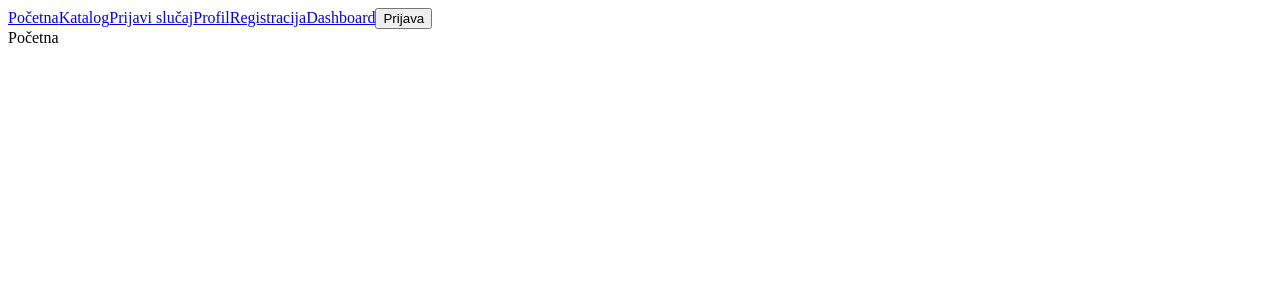
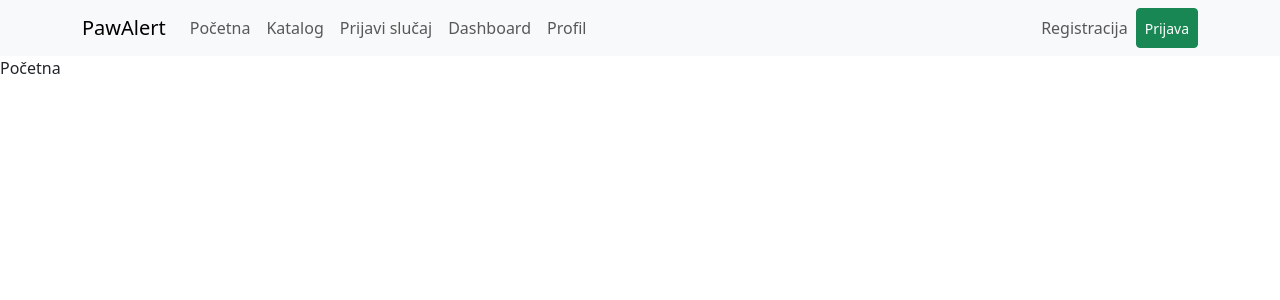
Before and after one commit to moritzanamaria/PawAlert, a React (Vite) app: page / in a window 1280 px wide. Shown: the top 300 px of the page. Built offline with nearby package versions, Linux system fonts and the light colour scheme.

Commit message:
Dodan bootstrap Navbar, Constants,jsx + promjena favicon

```diff
--- a/package.json
+++ b/package.json
@@ -11,9 +11,11 @@
   },
   "dependencies": {
     "bootstrap": "^5.3.8",
+    "leaflet": "^1.9.4",
     "react": "^19.2.8",
     "react-bootstrap": "^2.10.10",
     "react-dom": "^19.2.8",
+    "react-leaflet": "^5.0.0",
     "react-router-dom": "^7.18.4"
   },
   "devDependencies": {
--- a/src/App.jsx
+++ b/src/App.jsx
@@ -7,19 +7,20 @@ import Profil from "./pages/Profil"
 import Registracija from "./pages/Registracija"
 import Dashboard from "./pages/Dashboard"
 import Navbar from "./components/Navbar"
+import { RouteNames } from "./components/Constants"
 
 function App() {
   return (
     <BrowserRouter>
       <Navbar />
       <Routes>
-        <Route path="/" element={<Pocetna />} />
-        <Route path="/prijave" element={<Prijave />} />
-        <Route path="/prijave/ :id" element={<DetaljiSlucaja />} />
-        <Route path="/prijavi-slucaj" element={<PrijaviSlucaj />} />
-        <Route path="/profil" element={<Profil />} />
-        <Route path="/registracija" element={<Registracija />} />
-        <Route path="/dashboard" element={<Dashboard />} />
+        <Route path={RouteNames.HOME} element={<Pocetna />} />
+        <Route path={RouteNames.PRIJAVE} element={<Prijave />} />
+        <Route path={RouteNames.DETALJI_SLUCAJA} element={<DetaljiSlucaja />} />
+        <Route path={RouteNames.PRIJAVI_SLUCAJ} element={<PrijaviSlucaj />} />
+        <Route path={RouteNames.DASHBOARD} element={<Dashboard />} />
+        <Route path={RouteNames.PROFIL} element={<Profil />} />
+        <Route path={RouteNames.REGISTRACIJA} element={<Registracija />} />
       </Routes>
     </BrowserRouter>
   )
--- /dev/null
+++ b/src/components/Constants.jsx
@@ -0,0 +1,9 @@
+export const RouteNames = {
+  HOME: "/",
+  PRIJAVE: "/prijave",
+  DETALJI_SLUCAJA: "/prijave/:id",
+  PRIJAVI_SLUCAJ: "/prijavi-slucaj",
+  DASHBOARD: "/dashboard",
+  PROFIL: "/profil",
+  REGISTRACIJA: "/registracija",
+};
--- a/src/components/Navbar.jsx
+++ b/src/components/Navbar.jsx
@@ -1,17 +1,33 @@
+import { Container, Nav, Navbar as BsNavbar, Row, Col } from "react-bootstrap"
 import { Link } from "react-router-dom"
+import { RouteNames } from "./Constants"
+import { Image } from "react-bootstrap"
 
 function Navbar() {
-    return (
-        <nav>
-            <Link to="/">Početna</Link>
-            <Link to="/prijave">Katalog</Link>
-            <Link to="/prijavi-slucaj">Prijavi slučaj</Link>
-            <Link to="/profil">Profil</Link>
-            <Link to="/registracija">Registracija</Link>
-            <Link to="/dashboard">Dashboard</Link>
-            <button>Prijava</button>
-        </nav>
-    )
+  return (
+    <BsNavbar expand="lg" className="bg-light" role="navigation" aria-label="Glavni izbornik">
+      <Container>
+        <BsNavbar.Brand as={Link} to={RouteNames.HOME}>
+          PawAlert
+        </BsNavbar.Brand>
+        <BsNavbar.Toggle aria-controls="glavni-navbar" />
+        <BsNavbar.Collapse id="glavni-navbar">
+          <Nav className="me-auto">
+            <Nav.Link as={Link} to={RouteNames.HOME}>Početna</Nav.Link>
+            <Nav.Link as={Link} to={RouteNames.PRIJAVE}>Katalog</Nav.Link>
+            <Nav.Link as={Link} to={RouteNames.PRIJAVI_SLUCAJ}>Prijavi slučaj</Nav.Link>
+            <Nav.Link as={Link} to={RouteNames.DASHBOARD}>Dashboard</Nav.Link>
+            <Nav.Link as={Link} to={RouteNames.PROFIL}>Profil</Nav.Link>
+          </Nav>
+          <Nav>
+            <Nav.Link as={Link} to={RouteNames.REGISTRACIJA}>Registracija</Nav.Link>
+            <button className="btn btn-success btn-sm">Prijava</button>
+          </Nav>
+
+        </BsNavbar.Collapse>
+      </Container>
+    </BsNavbar>
+  )
 }
 
 export default Navbar
--- a/src/main.jsx
+++ b/src/main.jsx
@@ -1,3 +1,5 @@
+import 'bootstrap/dist/css/bootstrap.min.css'
+import 'leaflet/dist/leaflet.css'
 import { StrictMode } from 'react'
 import { createRoot } from 'react-dom/client'
 import App from './App.jsx'
```
Also changed, not shown: 2 other files (tests, documents, lock files or other folders).
